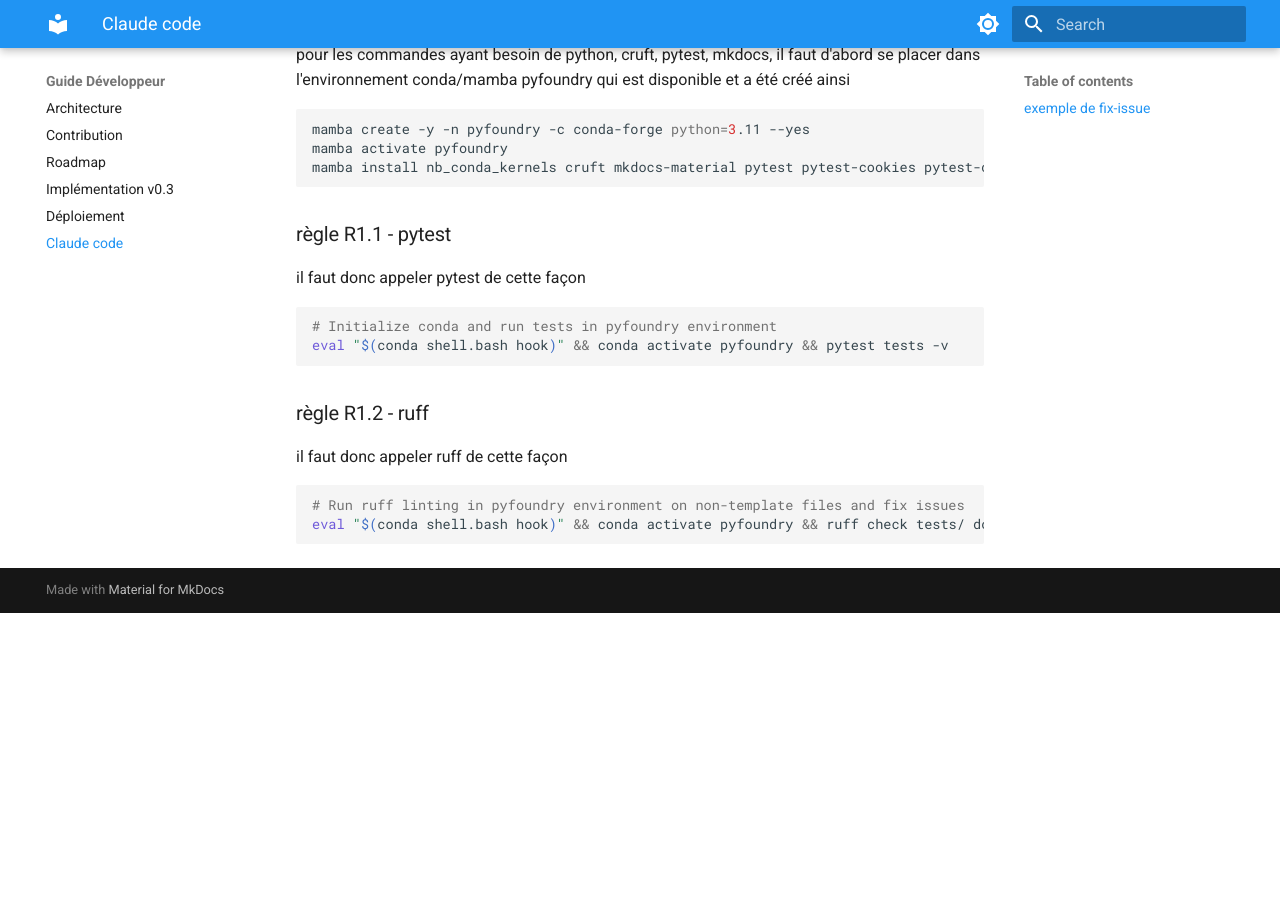
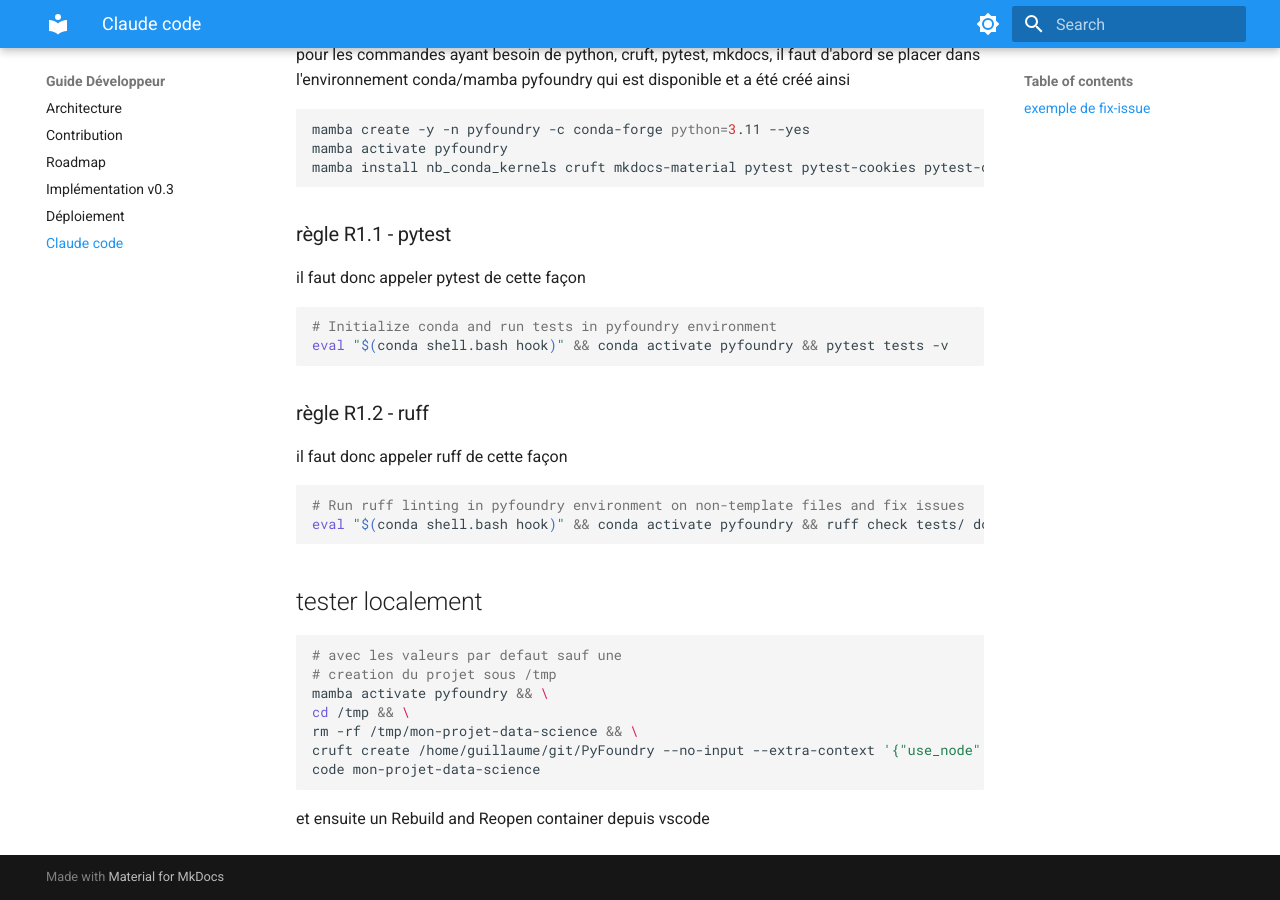
Before and after one commit to castorfou/PyFoundry, an MkDocs documentation site: the page built from docs/dev/claude-code.md, in a window 1280 px wide and 900 px high, scrolled down 1060 px. Built offline with MkDocs 1.6.1 and Material for MkDocs 9.7.7, drawn with Linux system fonts in a browser that asks for light colours; before the commit the page ends 1673 px from its top, so only the background shows below that.

Commit message:
test local

````diff
--- a/docs/dev/claude-code.md
+++ b/docs/dev/claude-code.md
@@ -65,3 +65,17 @@ il faut donc appeler ruff de cette façon
 # Run ruff linting in pyfoundry environment on non-template files and fix issues
 eval "$(conda shell.bash hook)" && conda activate pyfoundry && ruff check tests/ docs/ --fix
 ```
+
+## tester localement
+
+```bash
+# avec les valeurs par defaut sauf une
+# creation du projet sous /tmp
+mamba activate pyfoundry && \
+cd /tmp && \
+rm -rf /tmp/mon-projet-data-science && \
+cruft create /home/guillaume/git/PyFoundry --no-input --extra-context '{"use_node": "y"}' && \
+code mon-projet-data-science
+```
+
+et ensuite un Rebuild and Reopen container depuis vscode
````
